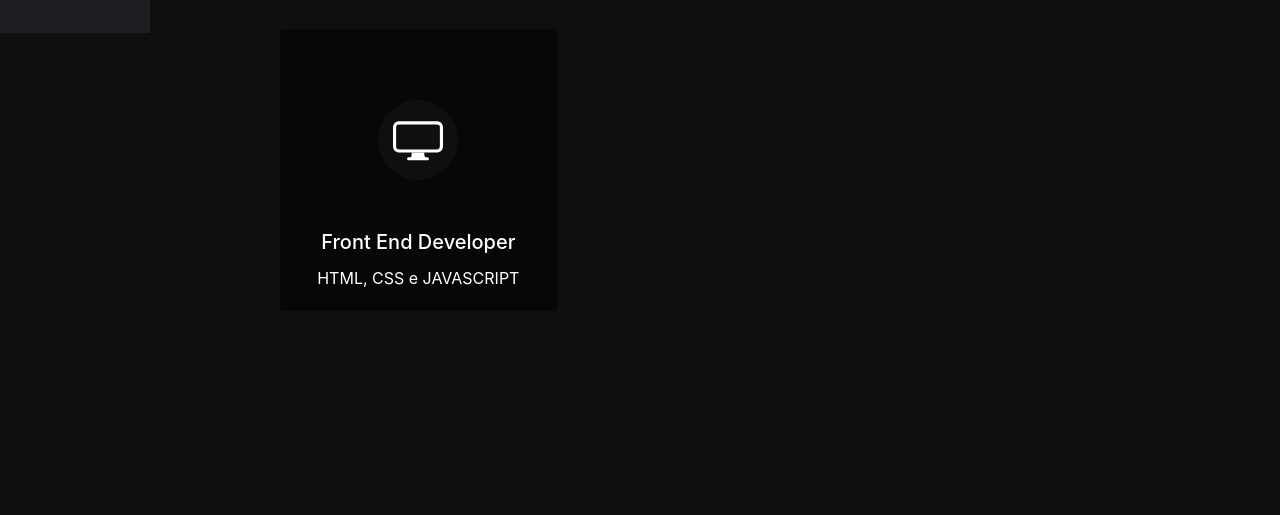
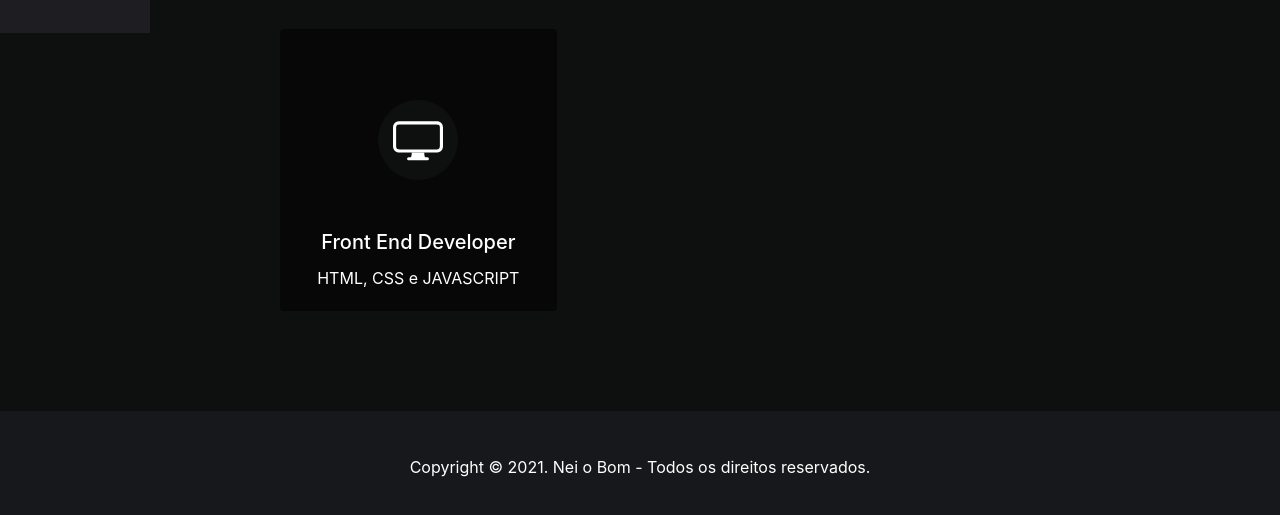
Before and after one commit to NeioBomAtk/Curruculum-web, a plain HTML site: page index.html in a window 1280 px wide. Shown: the part 767-1282 px from the top of the page. Before the commit the page ends 1178 px from the top, so only its background shows below. Drawn offline with nearby package versions, Linux system fonts and the light colour scheme.

Commit message:
atulaizaei footer
footer atualizado

```diff
--- a/index.html
+++ b/index.html
@@ -254,6 +254,12 @@
                 </div>
             </div>
         </div>
-    </div>
+    </div><footer>
+        <div class="footer-content">
+            <p>Copyright &copy; 2021. Nei o Bom - Todos os direitos reservados.</p>
+            <div class="social-list">
+            </div>
+        </div>
+    </footer>
     </body>
 </html>
--- a/main.css
+++ b/main.css
@@ -167,6 +167,12 @@ ul.timeline a {
     color: white !important;
     font-weight: bold;
 }
-
-
+footer{
+    width: 100%;
+    height: 7rem;
+    background-color: #17181b;
+    display: flex;
+    justify-content: center;
+    align-items: center;
+}
 /* Fim do estilo da linha do tempo  */
```
